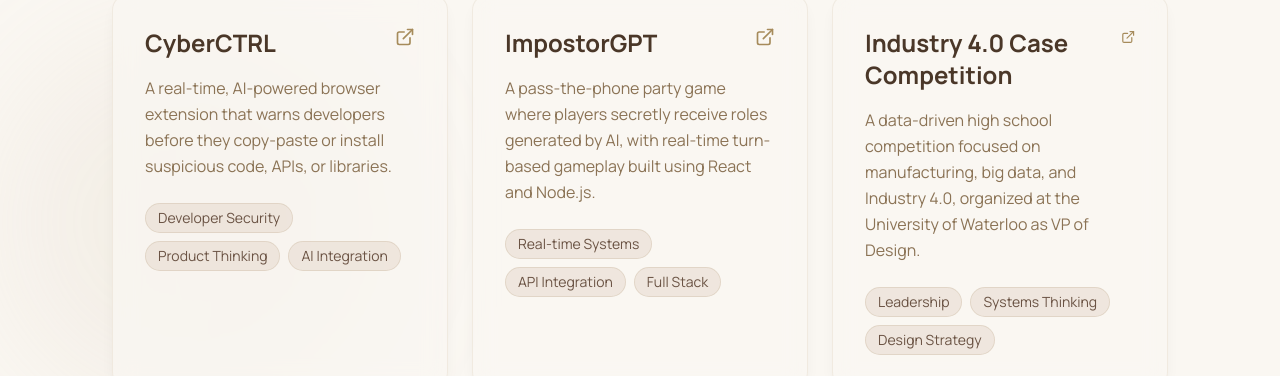
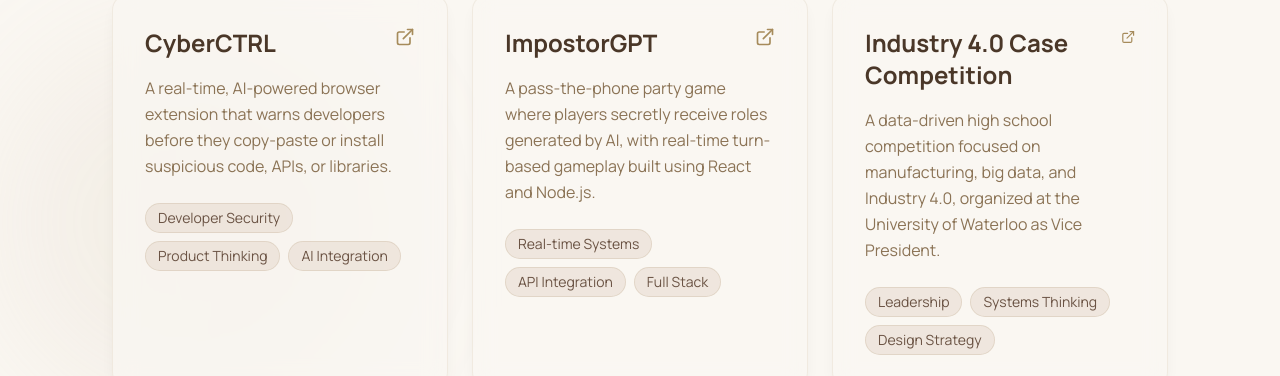
Before and after one commit to neiloychaudhuri/neiloy-chaudhuri-site, a Next.js app: page /projects in a window 1280 px wide. Shown: the part 370-746 px from the top of the page. Built offline with nearby package versions, Linux system fonts and the light colour scheme.

Commit message:
slight changes

```diff
--- a/app/projects/page.tsx
+++ b/app/projects/page.tsx
@@ -22,7 +22,7 @@
   {
     name: 'Industry 4.0 Case Competition',
     description:
-      'A data-driven high school competition focused on manufacturing, big data, and Industry 4.0, organized at the University of Waterloo as VP of Design.',
+      'A data-driven high school competition focused on manufacturing, big data, and Industry 4.0, organized at the University of Waterloo as Vice President.',
     link: 'https://www.uwindustry4.ca/',
     emphasis: 'Leadership, Systems Thinking, Design Strategy',
   },
```
